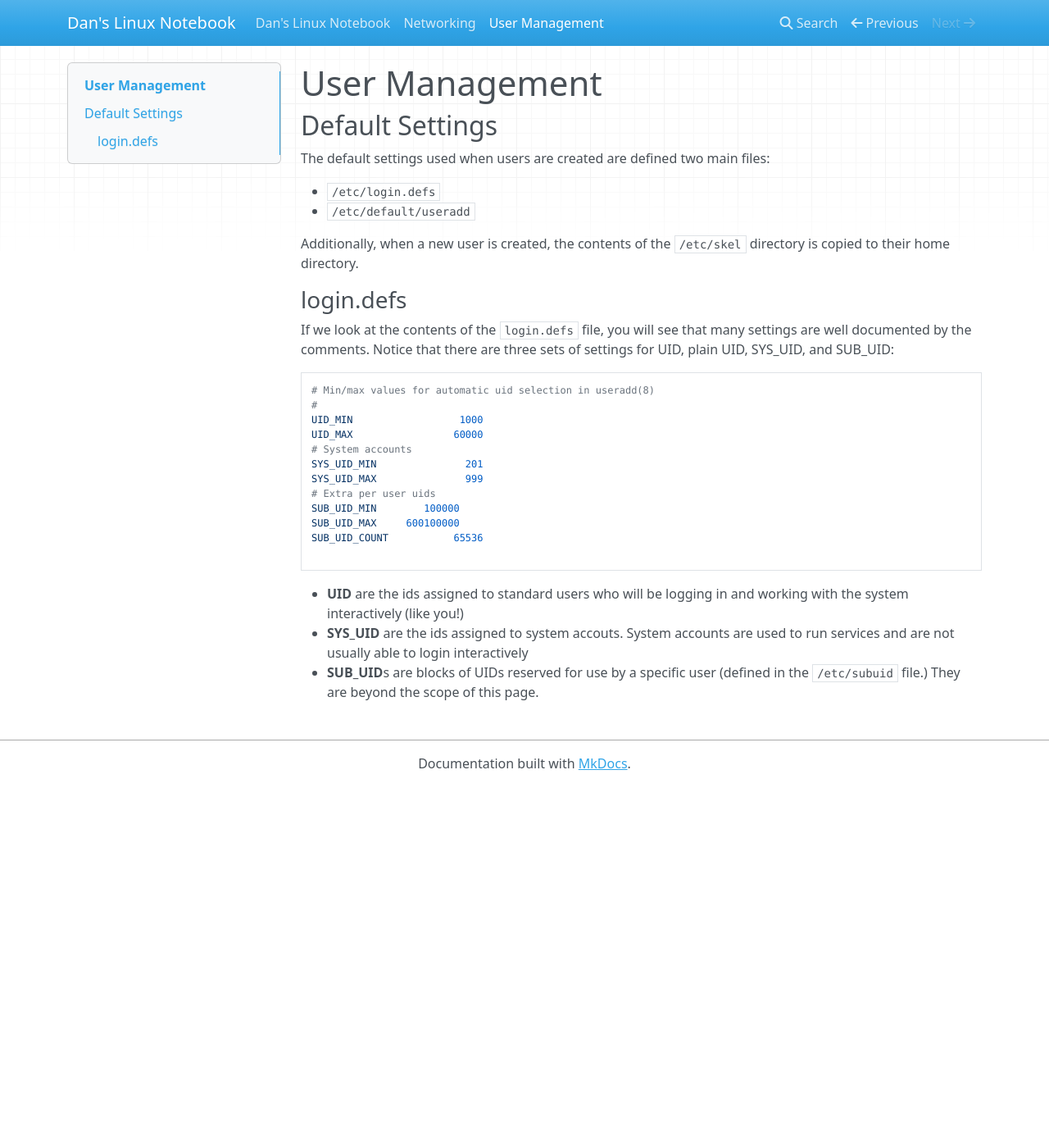
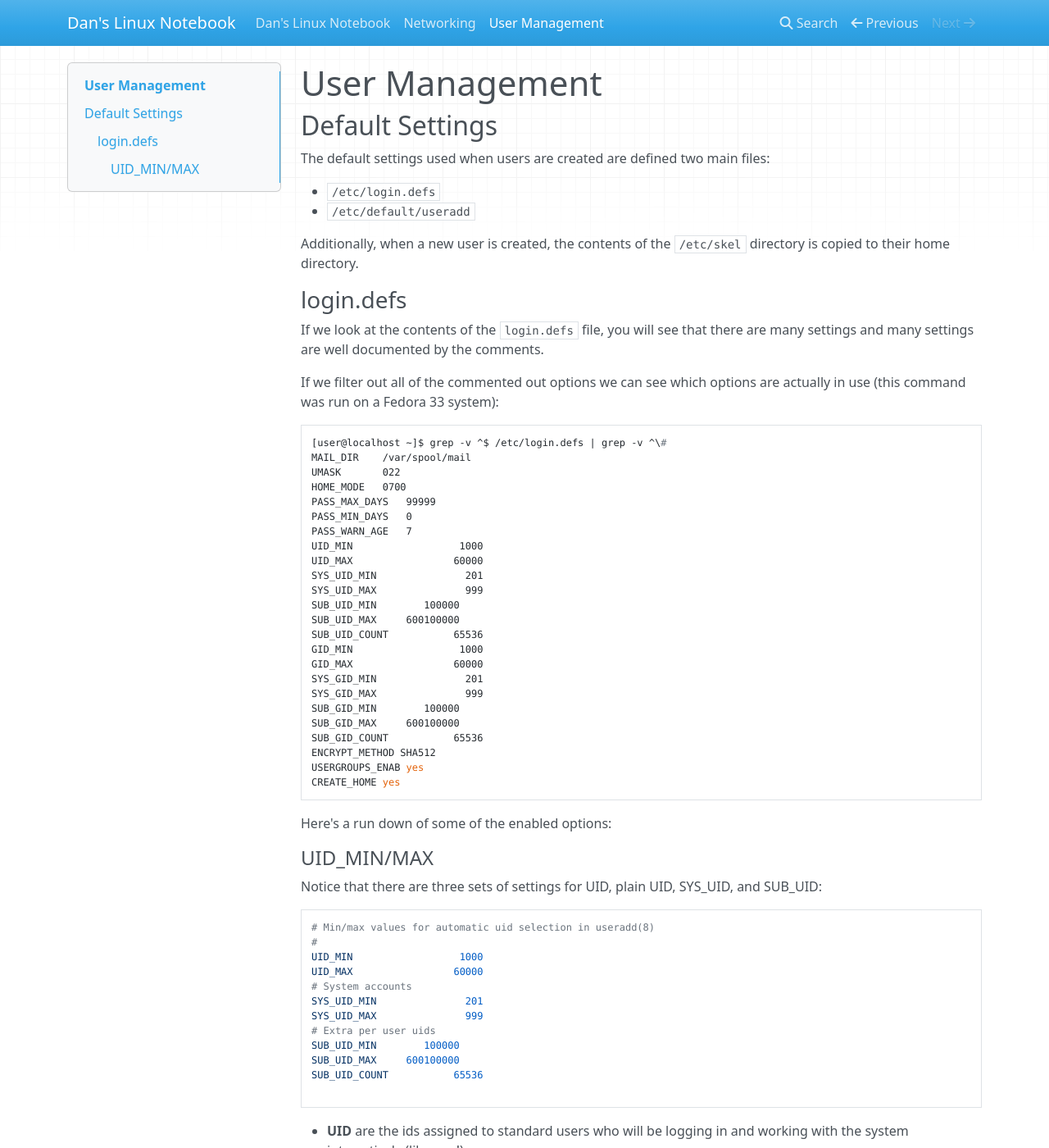
Before and after one commit to dhall0803/mkdocs_linux, an MkDocs documentation site: the page built from docs/usermanagement.md, in a window 1280 px wide and 1400 px high. Shown: the whole window at 82% size. Built offline with MkDocs 1.6.1, drawn with Linux system fonts in a browser that asks for light colours; nearby versions of some CDN libraries; some of the changed text lies outside the part shown.

Commit message:
Finished uid options

````diff
--- a/docs/usermanagement.md
+++ b/docs/usermanagement.md
@@ -10,7 +10,41 @@ The default settings used when users are created are defined two main files:
 Additionally, when a new user is created, the contents of the ``/etc/skel`` directory is copied to their home directory.
 
 ### login.defs
-If we look at the contents of the ``login.defs`` file, you will see that many settings are well documented by the comments. Notice that there are three sets of settings
+If we look at the contents of the ``login.defs`` file, you will see that there are many settings and many settings are well documented by the comments.
+
+If we filter out all of the commented out options we can see which options are actually in use (this command was run on a Fedora 33 system):
+
+```
+[user@localhost ~]$ grep -v ^$ /etc/login.defs | grep -v ^\#
+MAIL_DIR	/var/spool/mail
+UMASK		022
+HOME_MODE	0700
+PASS_MAX_DAYS	99999
+PASS_MIN_DAYS	0
+PASS_WARN_AGE	7
+UID_MIN                  1000
+UID_MAX                 60000
+SYS_UID_MIN               201
+SYS_UID_MAX               999
+SUB_UID_MIN		   100000
+SUB_UID_MAX		600100000
+SUB_UID_COUNT		    65536
+GID_MIN                  1000
+GID_MAX                 60000
+SYS_GID_MIN               201
+SYS_GID_MAX               999
+SUB_GID_MIN		   100000
+SUB_GID_MAX		600100000
+SUB_GID_COUNT		    65536
+ENCRYPT_METHOD SHA512
+USERGROUPS_ENAB yes
+CREATE_HOME	yes
+```
+
+Here's a run down of some of the enabled options:
+
+#### UID_MIN/MAX
+Notice that there are three sets of settings
 for UID, plain UID, SYS_UID, and SUB_UID:
 
 ```
@@ -31,3 +65,6 @@ SUB_UID_COUNT		    65536
 - **UID** are the ids assigned to standard users who will be logging in and working with the system interactively (like you!)
 - **SYS_UID** are the ids assigned to system accouts. System accounts are used to run services and are not usually able to login interactively
 - **SUB_UID**s are blocks of UIDs reserved for use by a specific user (defined in the ``/etc/subuid`` file.) They are beyond the scope of this page.
+
+The *_MIN option specifies the lowest value a UID for that type of user can have.
+The *_MAX option specifies the highest value a UID for that type of user can have.
````
